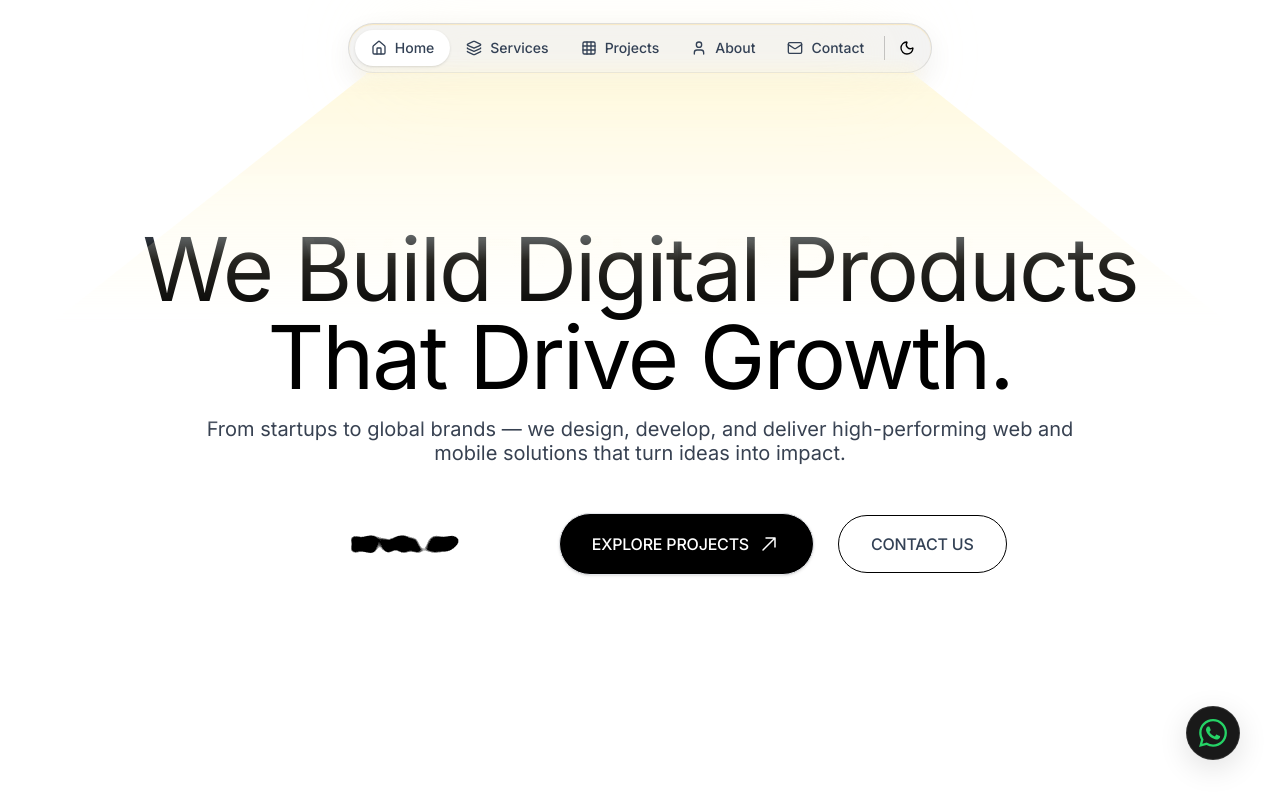
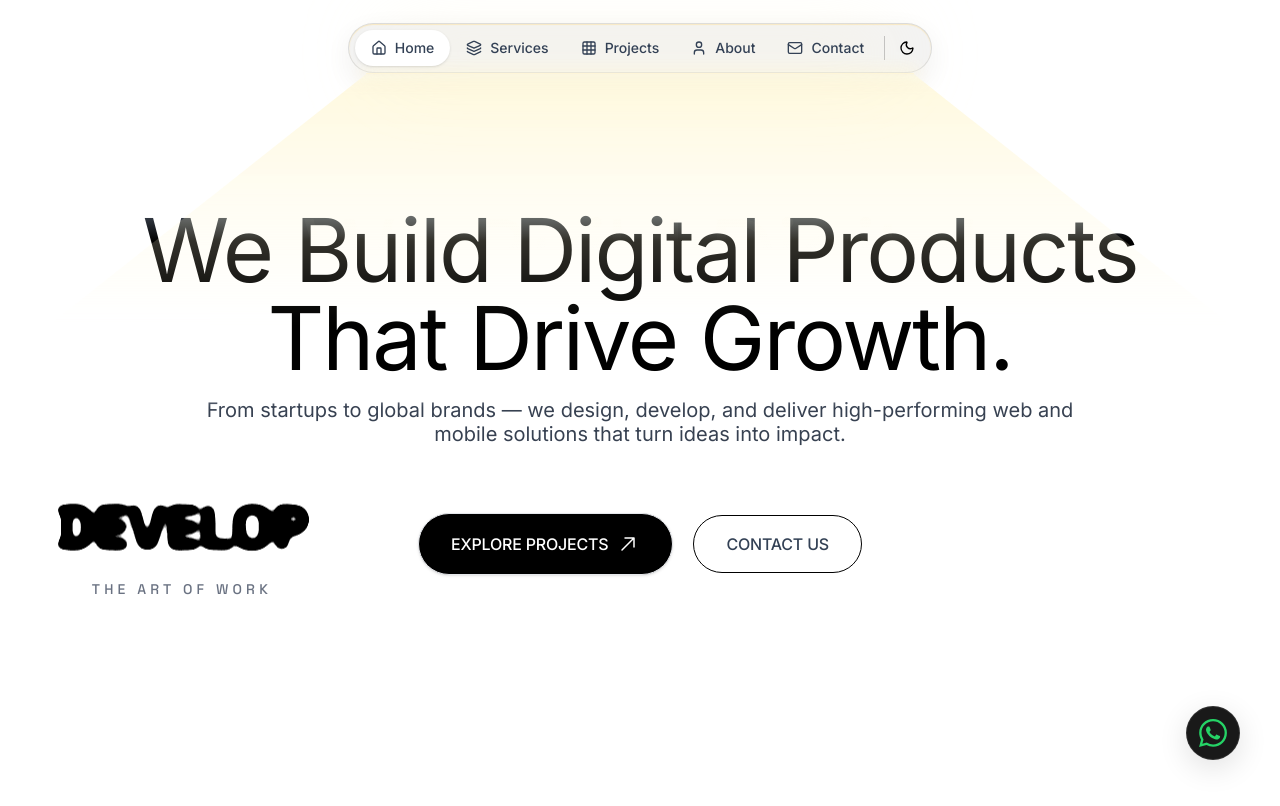
Before and after one commit to Jayasurya2021/portfolio, a React (Vite) app: page / in a window 1280 px wide. Shown: the top 806 px of the page. Built offline with nearby package versions, Linux system fonts and the light colour scheme.

Commit message:
Morphing text added

```diff
--- a/src/components/HeroVideoBanner.jsx
+++ b/src/components/HeroVideoBanner.jsx
@@ -69,13 +69,19 @@ export default function HeroVideoBanner() {
                         >
                             From startups to global brands — we design, develop, and deliver high-performing web and mobile solutions that turn ideas into impact.
                         </motion.p>
+                        <div className="relative w-full flex flex-col lg:flex-row items-center justify-center min-h-[100px] mt-2">
+                            {/* MorphText positioned on far left with large font size intact */}
+                            <div className="lg:absolute lg:-left-20 xl:-left-28 2xl:-left-36 lg:top-1/2 lg:-translate-y-1/2 mb-6 lg:mb-0 flex flex-col items-center justify-center text-center z-10 pointer-events-none">
+                                <MorphText fontSize="clamp(4rem, 5vw, 4rem)" subtext="THE ART OF WORK" />
+                            </div>
+
+                            {/* Buttons centered */}
                             <motion.div
-                            className="flex flex-col md:flex-row justify-center items-center gap-4 md:gap-6 w-full px-4 md:px-0"
+                                className="flex flex-col md:flex-row justify-center items-center gap-4 md:gap-5 w-full px-4 md:px-0 z-10"
                                 initial={{ opacity: 0 }}
                                 animate={{ opacity: 1 }}
                                 transition={{ duration: 1, delay: 2.0, ease: "easeOut" }}
                             >
-                            <MorphText fontSize="clamp(1.2rem, 2.5vw, 1.8rem)" />
                                 <a
                                     className="max-w-[300px] md:w-auto md:max-w-none justify-center group px-6 md:px-8 py-3.5 md:py-4.5 flex gap-2 items-center bg-black text-sm md:text-base font-medium -tracking-[0.2px] leading-5 text-white rounded-full hover:bg-black dark:bg-white dark:text-black dark:hover:bg-white transition-all duration-300 shadow-sm border border-gray-200 dark:border-white/10"
                                     href="#projects" onClick={(e) => handleScroll(e, '#projects')} data-discover="true"><span
@@ -87,7 +93,7 @@ export default function HeroVideoBanner() {
                                                 height="24" viewBox="0 0 24 24" fill="none"
                                                 className="transition-transform duration-300 group-hover:translate-x-1 text-white dark:text-black">
                                         <path
-                                        d="M17.9941 5.25293C18.0771 5.253 18.1559 5.26997 18.2305 5.29492C18.2472 5.30045 18.2648 5.30381 18.2812 5.31055C18.3311 5.33127 18.3781 5.35722 18.4219 5.3877C18.4586 5.41309 18.4937 5.44192 18.5264 5.47461C18.6455 5.59379 18.7132 5.74352 18.7354 5.89844C18.7383 5.91968 18.7401 5.94112 18.7412 5.96289C18.7424 5.98346 18.7447 6.00382 18.7441 6.02441L18.7471 14.9941C18.747 15.4081 18.4103 15.744 17.9961 15.7441C17.5822 15.7438 17.2462 15.408 17.2461 14.9941L17.2441 7.81641L6.53027 18.5312C6.23737 18.824 5.76257 18.8241 5.46973 18.5312C5.1769 18.2384 5.17698 17.7636 5.46973 17.4707L16.1885 6.75098L8.99805 6.75C8.58403 6.74971 8.24816 6.41381 8.24805 6C8.24822 5.5859 8.58474 5.24985 8.99902 5.25L17.9941 5.25293Z"
+                                            d="M17.9941 5.25293C18.0771 5.253 18.1559 5.26997 18.2305 5.29492C18.2472 5.30045 18.2648 5.30381 18.2812 5.3877C18.4586 5.41309 18.4937 5.44192 18.4219 5.3877C18.4586 5.41309 18.4937 5.44192 18.5264 5.47461C18.6455 5.59379 18.7132 5.74352 18.7354 5.89844C18.7383 5.91968 18.7401 5.94112 18.7412 5.96289C18.7424 5.98346 18.7447 6.00382 18.7441 6.02441L18.7471 14.9941C18.747 15.4081 18.4103 15.744 17.9961 15.7441C17.5822 15.7438 17.2462 15.408 17.2461 14.9941L17.2441 7.81641L6.53027 18.5312C6.23737 18.824 5.76257 18.8241 5.46973 18.5312C5.1769 18.2384 5.17698 17.7636 5.46973 17.4707L16.1885 6.75098L8.99805 6.75C8.58403 6.74971 8.24816 6.41381 8.24805 6C8.24822 5.5859 8.58474 5.24985 8.99902 5.25L17.9941 5.25293Z"
                                             fill="currentColor" />
                                     </svg></a>
                                 <a
@@ -103,6 +109,7 @@ export default function HeroVideoBanner() {
                                 </a>
                             </motion.div>
                         </div>
+                    </div>
                 </motion.div>
             </div>
         </section>
--- a/src/components/MorphText.jsx
+++ b/src/components/MorphText.jsx
@@ -9,6 +9,7 @@ export function MorphText({
   subtext,
   fontSize = "clamp(3rem, 15vw, 10rem)",
   fontFamily = '"Space Grotesk", sans-serif',
+  align = "left",
   className,
   textClassName,
   subtextClassName,
@@ -26,8 +27,11 @@ export function MorphText({
     animationDuration: `${totalDuration}s`,
   }));
 
+  const maxLen = Math.max(...words.map((w) => w.length));
+  const isLeft = align === "left";
+
   return (
-    <div className={cn("morph-text-root relative flex flex-col items-center", className)}>
+    <div className={cn("morph-text-root relative flex flex-col items-center text-center", className)}>
       {/* ── Threshold SVG filter (hidden) ─────────────────────────── */}
       <svg
         aria-hidden="true"
@@ -59,8 +63,8 @@ export function MorphText({
       >
         {/* word rotator */}
         <div
-          className="morph-word-rotator relative flex items-center justify-center"
-          style={{ height: "1.2em", minWidth: "14ch" }}
+          className={cn("morph-word-rotator relative flex items-center justify-center")}
+          style={{ height: "1.2em", minWidth: `${maxLen + 1}ch` }}
         >
           {words.map((word, i) => (
             <span
@@ -87,20 +91,17 @@ export function MorphText({
 
       {/* ── Optional subtext ──────────────────────────────────────── */}
       {subtext && (
-        <p
+        <div
           className={cn(
-            "morph-subtext mt-8 uppercase tracking-[0.2em] text-[#888]",
+            "morph-subtext mt-3 uppercase tracking-[0.3em] text-gray-500 dark:text-gray-400 font-medium text-xs sm:text-sm select-none w-full text-center",
             subtextClassName
           )}
           style={{
-            fontSize: "1.2rem",
-            opacity: 0,
-            animation: "morph-fade-up 1s ease-out 1s forwards",
             fontFamily,
           }}
         >
           {subtext}
-        </p>
+        </div>
       )}
 
       {/* ── Scoped keyframes ──────────────────────────────────────── */}
@@ -133,6 +134,32 @@ export function MorphText({
           }
         }
 
+        @keyframes morph-word-rotate-left {
+          0% {
+            opacity: 0;
+            filter: blur(20px);
+            transform: translate(0%, -50%) scale(0.8);
+          }
+          5% {
+            opacity: 0.5;
+            filter: blur(10px);
+          }
+          15%, 35% {
+            opacity: 1;
+            filter: blur(0px);
+            transform: translate(0%, -50%) scale(1);
+          }
+          45% {
+            opacity: 0.5;
+            filter: blur(10px);
+          }
+          50%, 100% {
+            opacity: 0;
+            filter: blur(20px);
+            transform: translate(0%, -50%) scale(1.2);
+          }
+        }
+
         @keyframes morph-fade-up {
           from { opacity: 0; transform: translateY(20px); }
           to   { opacity: 1; transform: translateY(0); }
```
Lines whose indentation alone changed are shown as unchanged.
